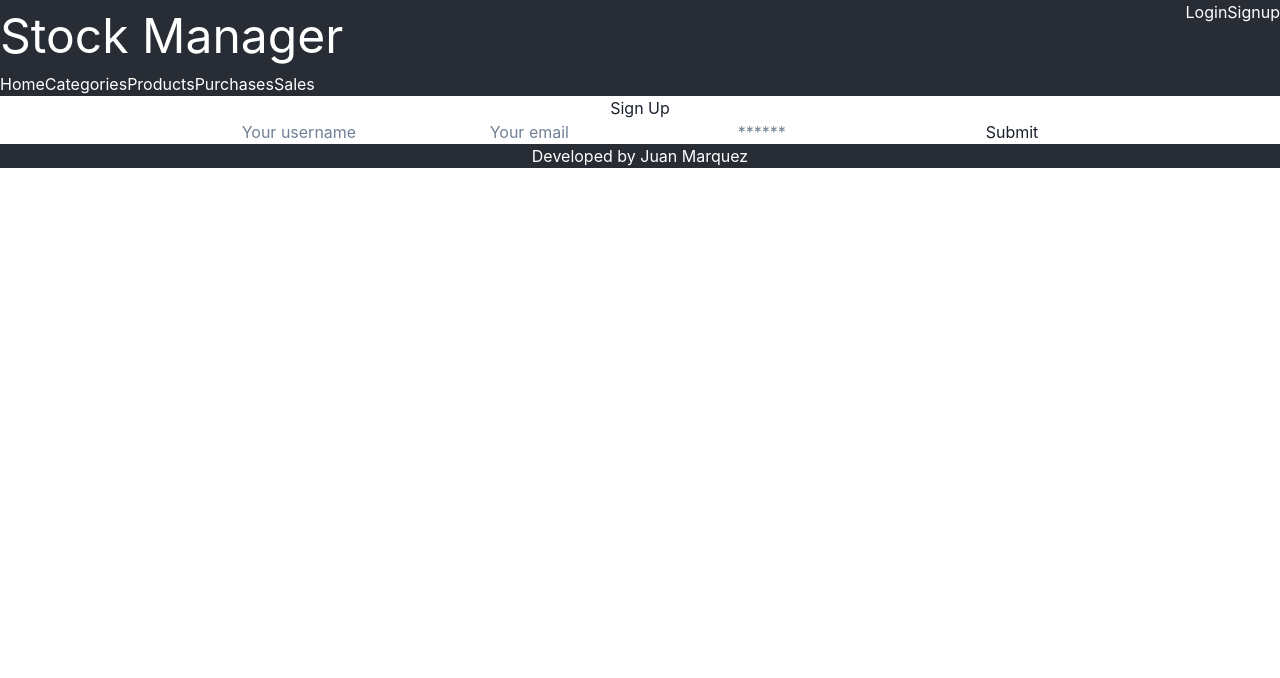
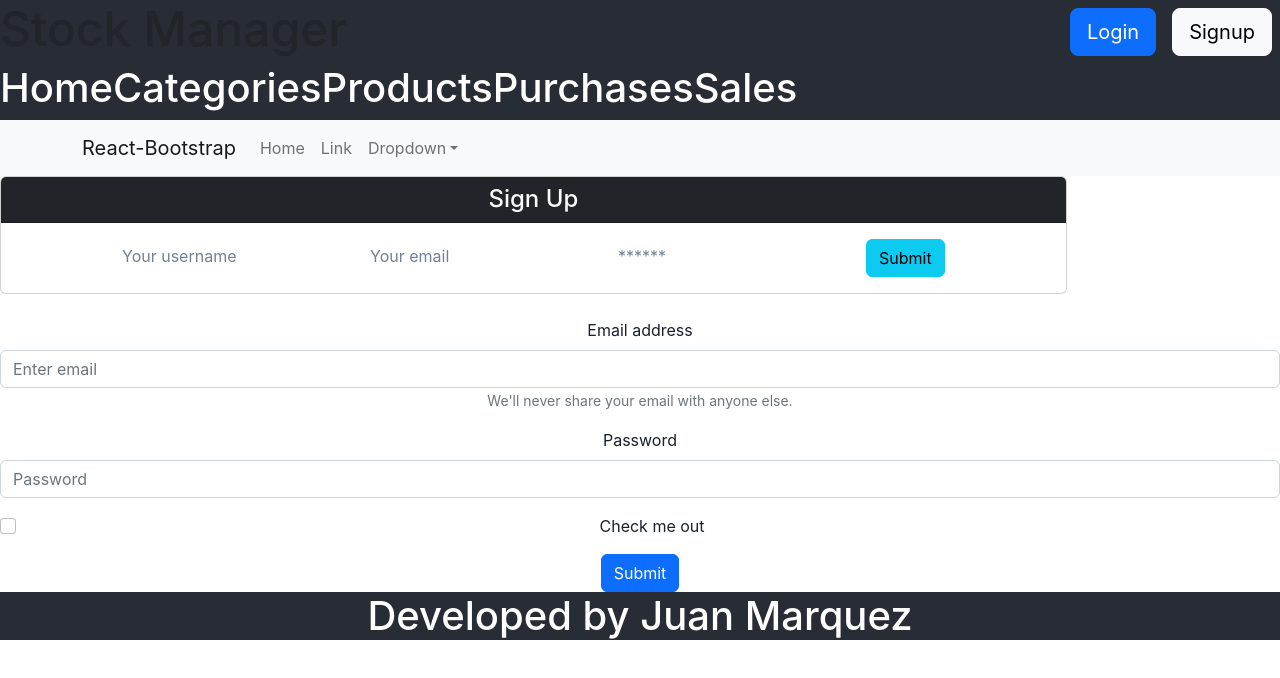
Before and after one commit to juanmarquez4/stock-manager, a React (Create React App) app in the folder client/: page /signup in a window 1280 px wide. Shown: the top 678 px of the page. Built offline with nearby package versions, Linux system fonts and the light colour scheme.

Commit message:
Update client/src/components/Nav/index.js

```diff
--- a/client/package.json
+++ b/client/package.json
@@ -19,6 +19,7 @@
     "react": "^18.2.0",
     "react-bootstrap": "^2.5.0",
     "react-dom": "^18.2.0",
+    "react-router-bootstrap": "^0.26.2",
     "react-router-dom": "^6.2.1",
     "react-scripts": "5.0.1",
     "web-vitals": "^2.1.4"
--- a/client/src/App.js
+++ b/client/src/App.js
@@ -16,7 +16,7 @@ import Products from './pages/Products';
 import Purchases from './pages/Purchases';
 import Sales from './pages/Sales';
 import Header from './components/Header';
-import Nav from './components/Nav'
+import Navv from './components/Nav'
 import Footer from './components/Footer';
 
 import './App.css';
@@ -47,7 +47,7 @@ function App() {
       <Router>
         <div className="App">
           <Header />
-          <Nav />
+          <Navv />
             <Routes>
               <Route
                 path="/"
--- a/client/src/components/Nav/index.js
+++ b/client/src/components/Nav/index.js
@@ -1,8 +1,14 @@
 import React from "react";
 import { Link } from 'react-router-dom';
+import Container from 'react-bootstrap/Container';
+import Nav from 'react-bootstrap/Nav';
+import Navbar from 'react-bootstrap/Navbar';
+import NavDropdown from 'react-bootstrap/NavDropdown';
+import {LinkContainer} from 'react-router-bootstrap'
 
-function Nav() {
+function Navv() {
     return (
+        <>
         <nav className='nav'>
             <Link to="/">
                 <h1>Home</h1>
@@ -20,7 +26,34 @@ function Nav() {
                 <h1>Sales</h1>
             </Link>
         </nav>
+          <Navbar bg="light" expand="lg">
+          <Container>
+            <Navbar.Brand href="#home">React-Bootstrap</Navbar.Brand>
+            <Navbar.Toggle aria-controls="basic-navbar-nav" />
+            <Navbar.Collapse id="basic-navbar-nav">
+              <Nav className="me-auto">
+                <LinkContainer to="/">
+                    <Nav.Link href="#home">Home</Nav.Link>
+                </LinkContainer>
+                <Nav.Link href="#link">Link</Nav.Link>
+                <NavDropdown title="Dropdown" id="basic-nav-dropdown">
+                  <NavDropdown.Item href="#action/3.1">Action</NavDropdown.Item>
+                  <NavDropdown.Item href="#action/3.2">
+                    Another action
+                  </NavDropdown.Item>
+                  <NavDropdown.Item href="#action/3.3">Something</NavDropdown.Item>
+                  <NavDropdown.Divider />
+                  <NavDropdown.Item href="#action/3.4">
+                    Separated link
+                  </NavDropdown.Item>
+                </NavDropdown>
+              </Nav>
+            </Navbar.Collapse>
+          </Container>
+        </Navbar>
+        </>
+
     );
 }
 
-export default Nav;
+export default Navv;
--- a/client/src/index.js
+++ b/client/src/index.js
@@ -1,6 +1,7 @@
 import React from 'react';
 import ReactDOM from 'react-dom/client';
 import './index.css';
+import 'bootstrap/dist/css/bootstrap.min.css';
 import App from './App';
 import reportWebVitals from './reportWebVitals';
 import { ChakraProvider } from '@chakra-ui/react'
--- a/client/src/pages/Signup.js
+++ b/client/src/pages/Signup.js
@@ -1,5 +1,7 @@
 import React, { useState } from 'react';
 import { Link } from 'react-router-dom';
+import Button from 'react-bootstrap/Button';
+import Form from 'react-bootstrap/Form';
 
 import { useMutation } from '@apollo/client';
 import { ADD_PROFILE } from '../utils/mutations';
@@ -41,6 +43,7 @@ const Signup = () => {
   };
 
   return (
+    <>
     <main className="flex-row justify-center mb-4">
       <div className="col-12 col-lg-10">
         <div className="card">
@@ -96,6 +99,27 @@ const Signup = () => {
         </div>
       </div>
     </main>
+    <Form>
+    <Form.Group className="mb-3" controlId="formBasicEmail">
+      <Form.Label>Email address</Form.Label>
+      <Form.Control type="email" placeholder="Enter email" />
+      <Form.Text className="text-muted">
+        We'll never share your email with anyone else.
+      </Form.Text>
+    </Form.Group>
+
+    <Form.Group className="mb-3" controlId="formBasicPassword">
+      <Form.Label>Password</Form.Label>
+      <Form.Control type="password" placeholder="Password" />
+    </Form.Group>
+    <Form.Group className="mb-3" controlId="formBasicCheckbox">
+      <Form.Check type="checkbox" label="Check me out" />
+    </Form.Group>
+    <Button variant="primary" type="submit">
+      Submit
+    </Button>
+  </Form>
+  </>
   );
 };
 
```
Also changed, not shown: 1 other file (tests, documents, lock files or other folders).
